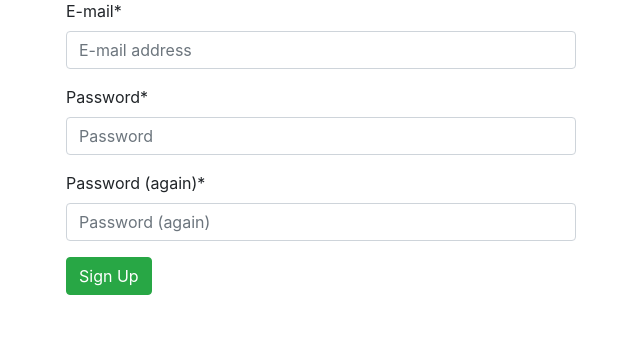
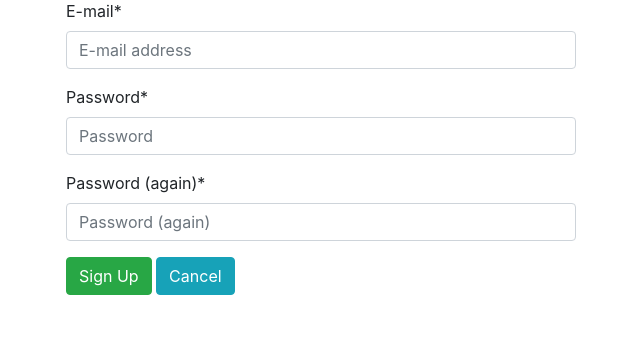
Before and after one commit to kevinbowen777/news, a Django app: page /accounts/signup/ in a window 1280 px wide. Shown: the part 119-480 px from the top of the page, without its empty margins (49-689 px from the left). Run offline with Django 3.2, Linux system fonts and the light colour scheme; parts of the project's set-up code (start-up, migrations or seed data) failed here and were passed over; some libraries are stand-ins or nearby versions.

Commit message:
Add Cancel buttons. fixes #11

```diff
--- a/templates/account/email.html
+++ b/templates/account/email.html
@@ -51,6 +51,7 @@
         {% csrf_token %}
         {{ form|crispy }}
         <button name="action_add" class="btn btn-info" type="submit">Add E-mail</button>
+        <a class="btn btn-info" href="javascript:window.history.back()">Cancel</a>
     </form>
   {% endif %}
 
--- a/templates/account/login.html
+++ b/templates/account/login.html
@@ -14,6 +14,7 @@
     <button class="btn btn-success " type="submit">Log In</button>
     <a class="btn btn-dark" href="{% provider_login_url 'github' %}">Continue with GitHub</a>
     <a class="btn btn-info" href="{% url 'account_reset_password' %}">Forgot Password?</a>
+    <a class="btn btn-info" href="javascript:window.history.back()">Cancel</a>
     </form>
   </p>
 </div>
--- a/templates/account/logout.html
+++ b/templates/account/logout.html
@@ -13,6 +13,7 @@
       <input type="hidden" name="{{ redirect_field_name }}" value="{{ redirect_field_value }}"/>
       {% endif %}
       <button class="btn btn-danger" type="submit">Sign Out</button>
+      <a class="btn btn-info" href="javascript:window.history.back()">Cancel</a>
     </form>
   </p>
 </div>
--- a/templates/account/password_change.html
+++ b/templates/account/password_change.html
@@ -14,6 +14,7 @@
     {% csrf_token %}
     {{ form|crispy }}
     <input class="btn btn-success" type="submit" value="Change my password">
+    <a class="btn btn-info" href="javascript:window.history.back()">Cancel</a>
   </form>
   </p>
 </div>
--- a/templates/account/password_reset.html
+++ b/templates/account/password_reset.html
@@ -12,6 +12,7 @@
   {% csrf_token %}
   {{ form|crispy }}
   <input class="btn btn-success" type="submit" value="Send me instructions!">
+  <a class="btn btn-info" href="javascript:window.history.back()">Cancel</a>
   </form>
   </p>
 </div>
--- a/templates/account/password_reset_confirm.html
+++ b/templates/account/password_reset_confirm.html
@@ -11,6 +11,7 @@
     {% csrf_token %}
     {{ form|cripsy }}
     <input class="btn btn-success" type="submit" value="Change my password">
+    <a class="btn btn-info" href="javascript:window.history.back()">Cancel</a>
   </form>
   </p>
 </div>
--- a/templates/account/password_reset_from_key.html
+++ b/templates/account/password_reset_from_key.html
@@ -18,6 +18,7 @@
             {% csrf_token %}
             {{ form|crispy }}
             <button class="btn btn-success" type="submit">{% trans 'Change Password' %}</button>
+            <a class="btn btn-info" href="javascript:window.history.back()">Cancel</a>
         </form>
     {% endif %}
   </p>
--- a/templates/account/signup.html
+++ b/templates/account/signup.html
@@ -11,6 +11,7 @@
   {% csrf_token %}
   {{ form|crispy }}
   <button class="btn btn-success" type="submit">Sign Up</button>
+  <a class="btn btn-info" href="javascript:window.history.back()">Cancel</a>
   </form>
   </p>
 </div>
--- a/templates/article_delete.html
+++ b/templates/article_delete.html
@@ -5,5 +5,6 @@
   <form action="" method="post">{% csrf_token %}
     <p>Are you sure you want to delete "{{ article.title }}"?</p>
     <button class="btn btn-danger ml-2" type="submit">Confirm</button>
+    <a class="btn btn-info" href="javascript:window.history.back()">Cancel</a>
   </form>
 {% endblock content %}
--- a/templates/article_edit.html
+++ b/templates/article_edit.html
@@ -9,6 +9,7 @@
     {% csrf_token %}
     {{ form|crispy }}
     <button class="btn btn-info ml-2" type="submit">Update</button>
+    <a class="btn btn-info" href="javascript:window.history.back()">Cancel</a>
   </form>
   </p>
 </div>
--- a/templates/article_new.html
+++ b/templates/article_new.html
@@ -9,6 +9,7 @@
     {% csrf_token %}
     {{ form|crispy }}
     <button class="btn btn-success ml-2" type="submit">Save</button>
+    <a class="btn btn-info" href="javascript:window.history.back()">Cancel</a>
   </form>
   </p>
 </div>
--- a/templates/comment_new.html
+++ b/templates/comment_new.html
@@ -9,6 +9,7 @@
     {% csrf_token %}
     {{ form|crispy }}
     <button class="btn btn-success ml-2" type="submit">Save</button>
+    <a class="btn btn-info" href="javascript:window.history.back()">Cancel</a>
   </form>
   </p>
 </div>
```
